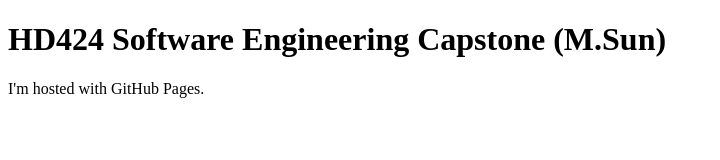
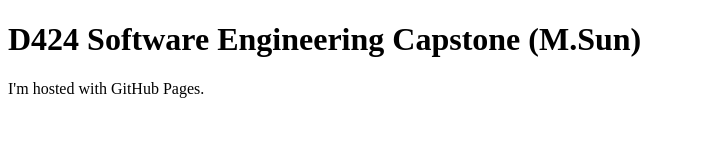
Before and after one commit to msun010056120/msun010056120.github.io, a plain HTML site: page index.html in a window 1280 px wide. Shown: the whole page, without its empty margins (0-720 px from the left). Drawn offline with Linux system fonts and the light colour scheme.

Commit message:
Update index.html
Correcting typo in index.html.

```diff
--- a/index.html
+++ b/index.html
@@ -1,7 +1,7 @@
 <!DOCTYPE html>
 <html>
 <body>
-<h1>HD424 Software Engineering Capstone (M.Sun)</h1>
+<h1>D424 Software Engineering Capstone (M.Sun)</h1>
 <p>I'm hosted with GitHub Pages.</p>
 </body>
 </html>
```
